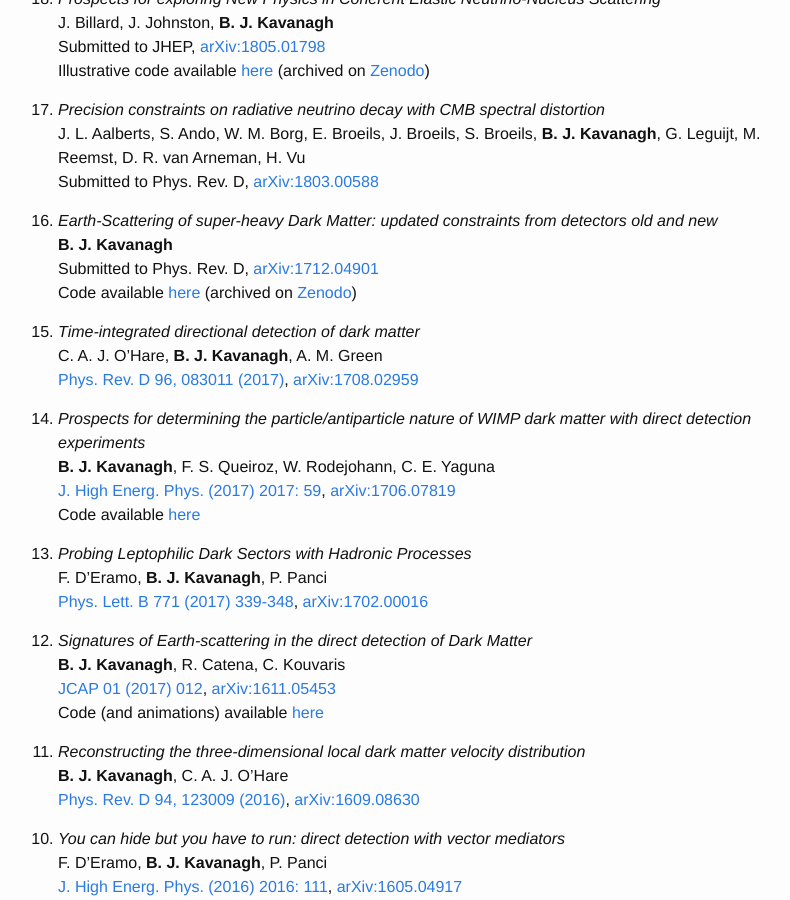
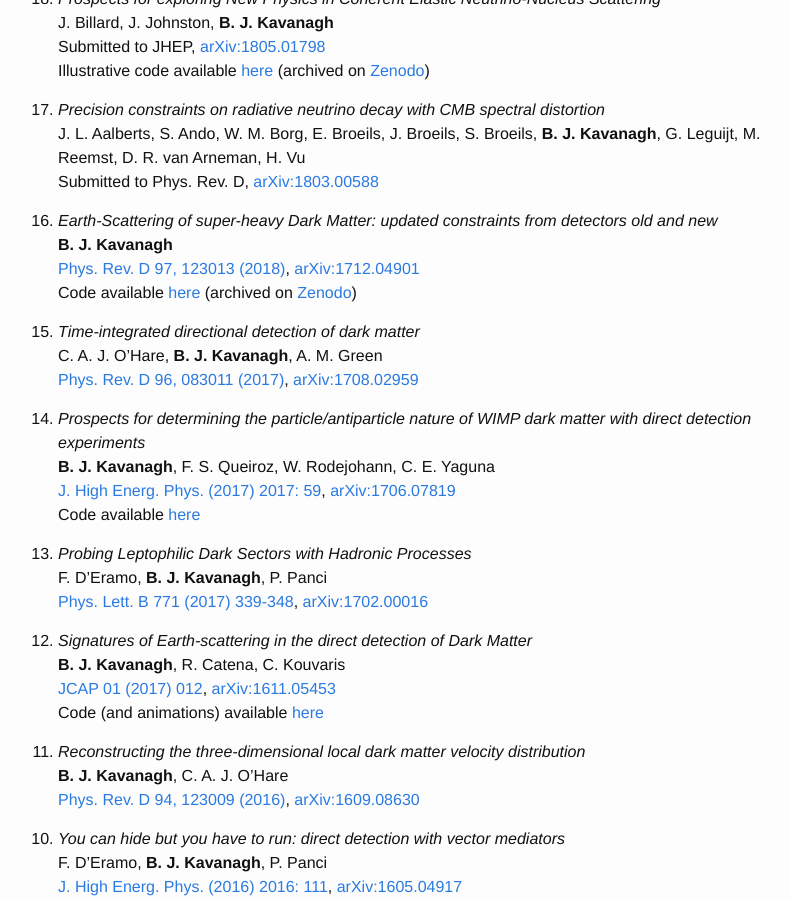
Before and after one commit to bradkav/bradkav.github.io, a Jekyll site: the page built from publications.md, in a window 1280 px wide and 900 px high, scrolled down 797 px. Shown: the whole window, without its empty margins (242-1032 px from the left). Built offline with Jekyll 4.4.1, drawn with Linux system fonts in a browser that asks for light colours.

Commit message:
Added reference for Earth-Scattering paper

```diff
--- a/publications.md
+++ b/publications.md
@@ -49,7 +49,7 @@ Submitted to Phys. Rev. D, [arXiv:1803.00588](https://arxiv.org/abs/1803.00588)
 
 16. *Earth-Scattering of super-heavy Dark Matter: updated constraints from detectors old and new*
 **B. J. Kavanagh**
-Submitted to Phys. Rev. D, [arXiv:1712.04901](https://arxiv.org/abs/1712.04901)
+[Phys. Rev. D 97, 123013 (2018)](https://doi.org/10.1103/PhysRevD.97.123013), [arXiv:1712.04901](https://arxiv.org/abs/1712.04901)
 Code available [here](https://github.com/bradkav/verne) (archived on [Zenodo](https://doi.org/10.5281/zenodo.1115601))
 
 15. *Time-integrated directional detection of dark matter*
```
